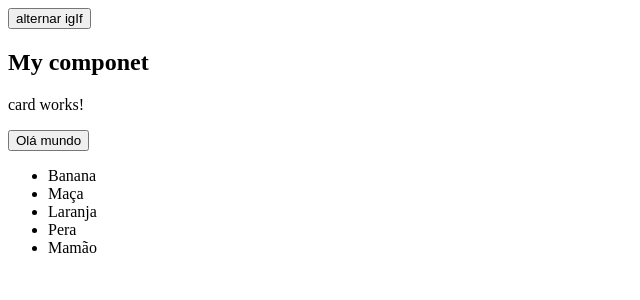
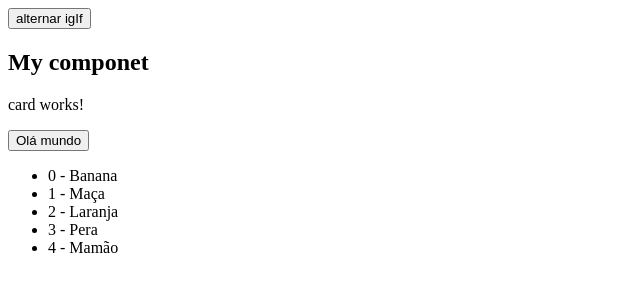
Before and after one commit to Seixaslima/angular-diretivas, an Angular app: page / in a window 1280 px wide. Shown: the top 300 px of the page, without its empty margins (0-640 px from the left). Built offline with nearby package versions, Linux system fonts and the light colour scheme.

Commit message:
ngFor com index

```diff
--- a/src/app/card/card.component.html
+++ b/src/app/card/card.component.html
@@ -2,5 +2,7 @@
 <p>card works!</p>
 <button>Olá mundo</button>
 <ul>
-  <li *ngFor="let p of produtos">{{ p }}</li>
+  <li *ngFor="let p of produtos; let i = index" (click)="remover(i)">
+    {{ i }} - {{ p }}
+  </li>
 </ul>
--- a/src/app/card/card.component.ts
+++ b/src/app/card/card.component.ts
@@ -21,4 +21,8 @@
     ]
   }
 
+  remover(index: number) {
+    this.produtos.splice(index,1)
+  }
+
 }
```
